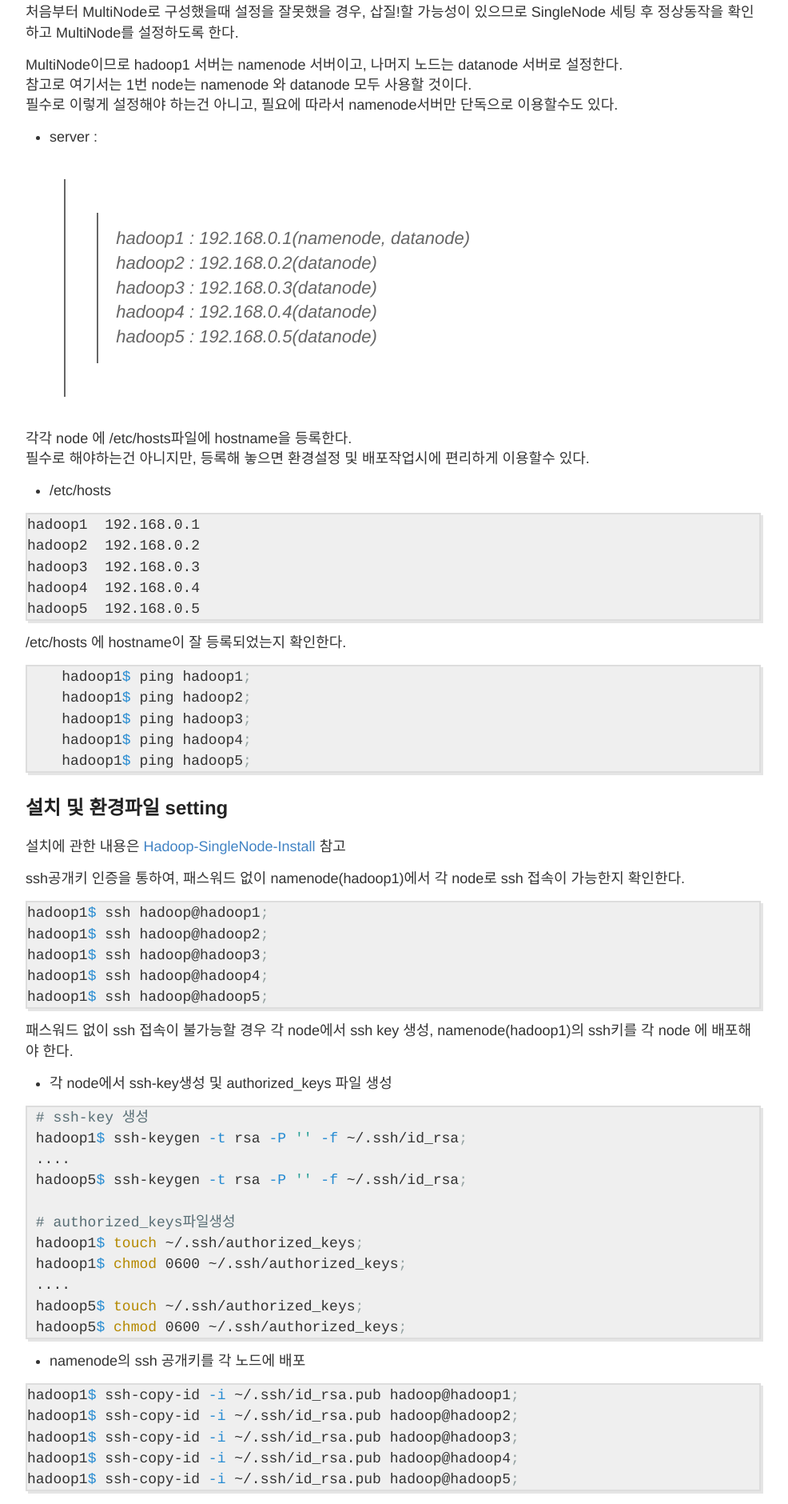
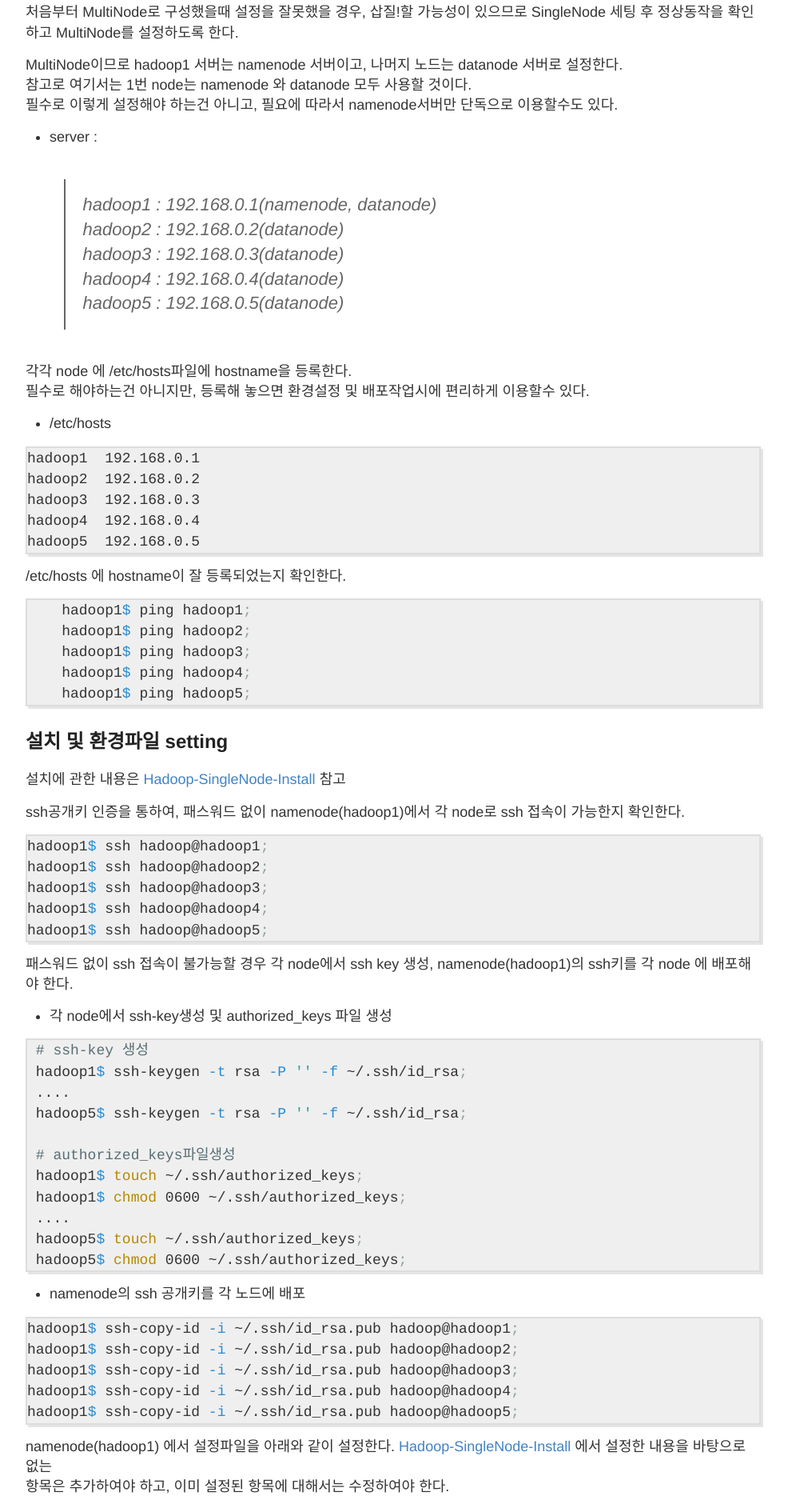
Before and after one commit to jaeheon209/gymbombom.github.io, a Jekyll site: the page built from _posts/2019-11-25-2-hadoop-multinode-install.md, in a window 1280 px wide. Shown: the part 317-2197 px from the top of the page at 80% size, without its empty margins (148-1134 px from the left). Built offline with Jekyll 4.4.1, drawn with Linux system fonts in a browser that asks for light colours.

Commit message:
MarkDown 2중 경계선 수정

```diff
--- a/_posts/2019-11-25-2-hadoop-multinode-install.md
+++ b/_posts/2019-11-25-2-hadoop-multinode-install.md
@@ -18,11 +18,11 @@ MultiNode이므로  hadoop1 서버는 namenode 서버이고, 나머지 노드는
 필수로 이렇게 설정해야 하는건 아니고, 필요에 따라서 namenode서버만 단독으로 이용할수도 있다.
 
 * server :
->> hadoop1 : 192.168.0.1(namenode, datanode)
->> hadoop2 : 192.168.0.2(datanode)
->> hadoop3 : 192.168.0.3(datanode)
->> hadoop4 : 192.168.0.4(datanode)
->> hadoop5 : 192.168.0.5(datanode)
+> hadoop1 : 192.168.0.1(namenode, datanode)
+> hadoop2 : 192.168.0.2(datanode)
+> hadoop3 : 192.168.0.3(datanode)
+> hadoop4 : 192.168.0.4(datanode)
+> hadoop5 : 192.168.0.5(datanode)
 
 각각  node 에 /etc/hosts파일에 hostname을 등록한다.
 필수로 해야하는건 아니지만, 등록해 놓으면 환경설정 및 배포작업시에 편리하게 이용할수 있다.
```
